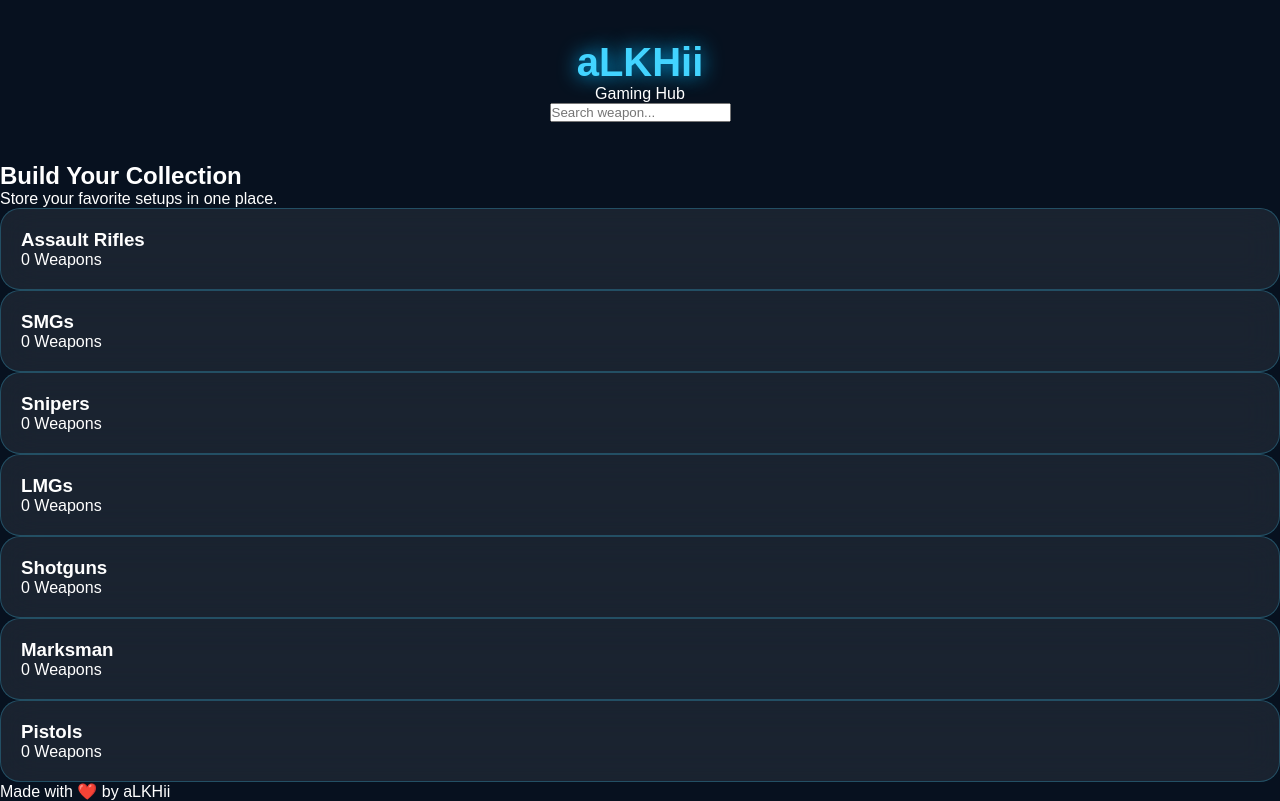
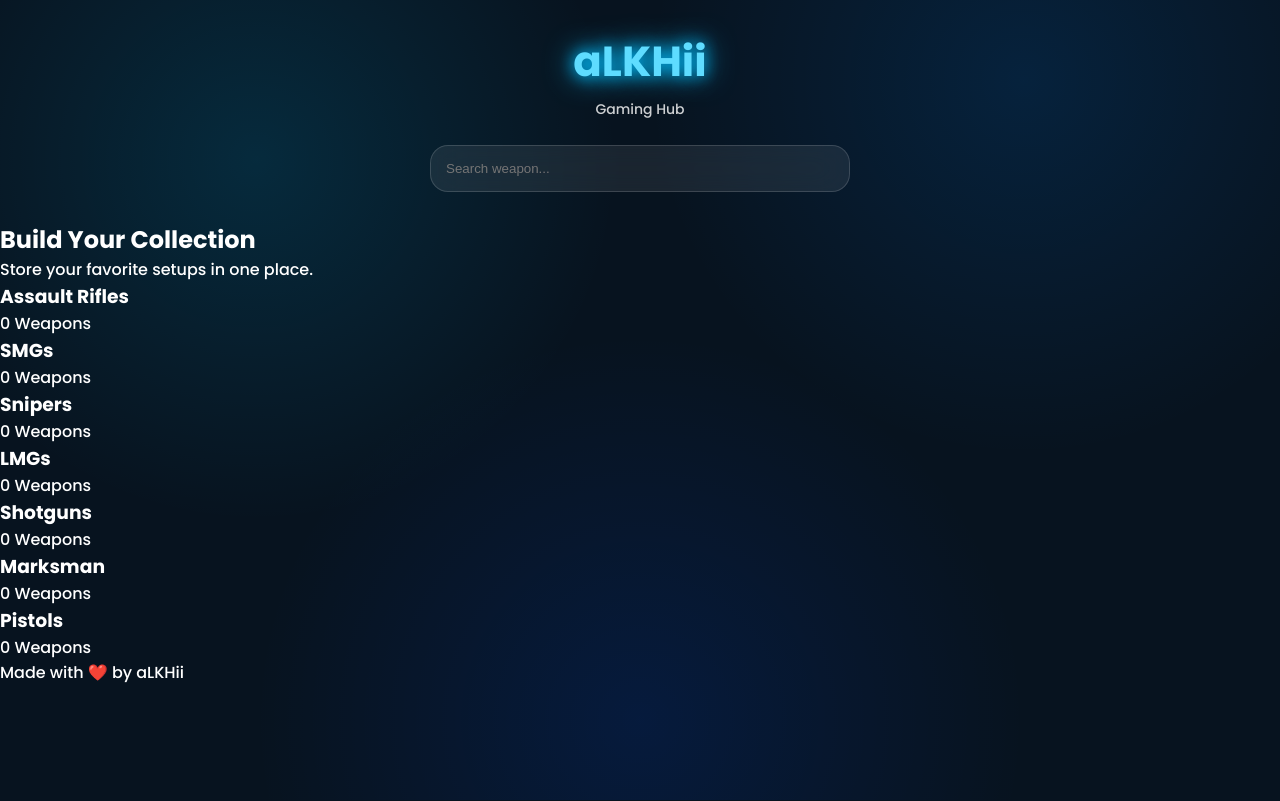
Before and after one commit to aLKHii/codm-loadouts, a plain HTML site: page index.html in a window 1280 px wide. Drawn offline with Linux system fonts and the light colour scheme.

Commit message:
Update style.css

```diff
--- a/style.css
+++ b/style.css
@@ -5,73 +5,95 @@
 }
 
 body{
-    font-family:Arial,Helvetica,sans-serif;
-    background:#07111f;
-    color:white;
+    font-family:'Poppins',sans-serif;
+    background:#07131f;
+    color:#fff;
     overflow-x:hidden;
+    min-height:100vh;
 }
 
-.background{
+/* Animated Background */
+
+.bg{
     position:fixed;
     inset:0;
+    z-index:-2;
     background:
-    radial-gradient(circle at top,#00b7ff33,transparent 40%),
-    radial-gradient(circle at bottom,#005eff33,transparent 40%),
-    #07111f;
-    z-index:-1;
+    radial-gradient(circle at 20% 20%,#00c3ff22,transparent 30%),
+    radial-gradient(circle at 80% 10%,#0084ff22,transparent 30%),
+    radial-gradient(circle at 50% 90%,#004cff22,transparent 40%),
+    #07131f;
 }
 
+/* Header */
+
 header{
-    text-align:center;
-    padding:40px 20px;
+
+padding:30px 20px;
+
+text-align:center;
+
 }
 
-header h1{
-    font-size:40px;
-    color:#42d4ff;
-    text-shadow:0 0 20px #00b7ff;
+.logo h1{
+
+font-size:42px;
+
+color:#5edcff;
+
+text-shadow:
+0 0 15px #00bfff,
+0 0 30px #00bfff;
+
 }
 
-header p{
-    margin-top:8px;
-    color:#8dcfff;
+.logo span{
+
+display:block;
+
+margin-top:6px;
+
+opacity:.8;
+
+font-size:14px;
+
 }
 
-#search{
-    margin-top:25px;
-    width:100%;
-    max-width:400px;
-    padding:14px;
-    border:none;
-    outline:none;
-    border-radius:15px;
-    background:rgba(255,255,255,.08);
-    color:white;
-    backdrop-filter:blur(15px);
+/* Search */
+
+.search{
+
+margin-top:25px;
+
 }
 
-.grid{
-    display:grid;
-    grid-template-columns:repeat(auto-fit,minmax(170px,1fr));
-    gap:18px;
-    padding:20px;
+.search input{
+
+width:100%;
+
+max-width:420px;
+
+padding:15px;
+
+border-radius:18px;
+
+border:1px solid rgba(255,255,255,.15);
+
+background:rgba(255,255,255,.08);
+
+backdrop-filter:blur(18px);
+
+color:white;
+
+outline:none;
+
+transition:.3s;
+
 }
 
-.card{
-    background:rgba(255,255,255,.08);
-    border:1px solid rgba(66,212,255,.25);
-    border-radius:20px;
-    padding:20px;
-    backdrop-filter:blur(18px);
-    transition:.3s;
-}
+.search input:focus{
 
-.card:hover{
-    transform:translateY(-6px);
-    box-shadow:0 0 25px #00b7ff66;
-}
+border-color:#00bfff;
 
-.card h2{
-    color:#42d4ff;
-    margin-bottom:10px;
-}
+box-shadow:
+0 0
```
